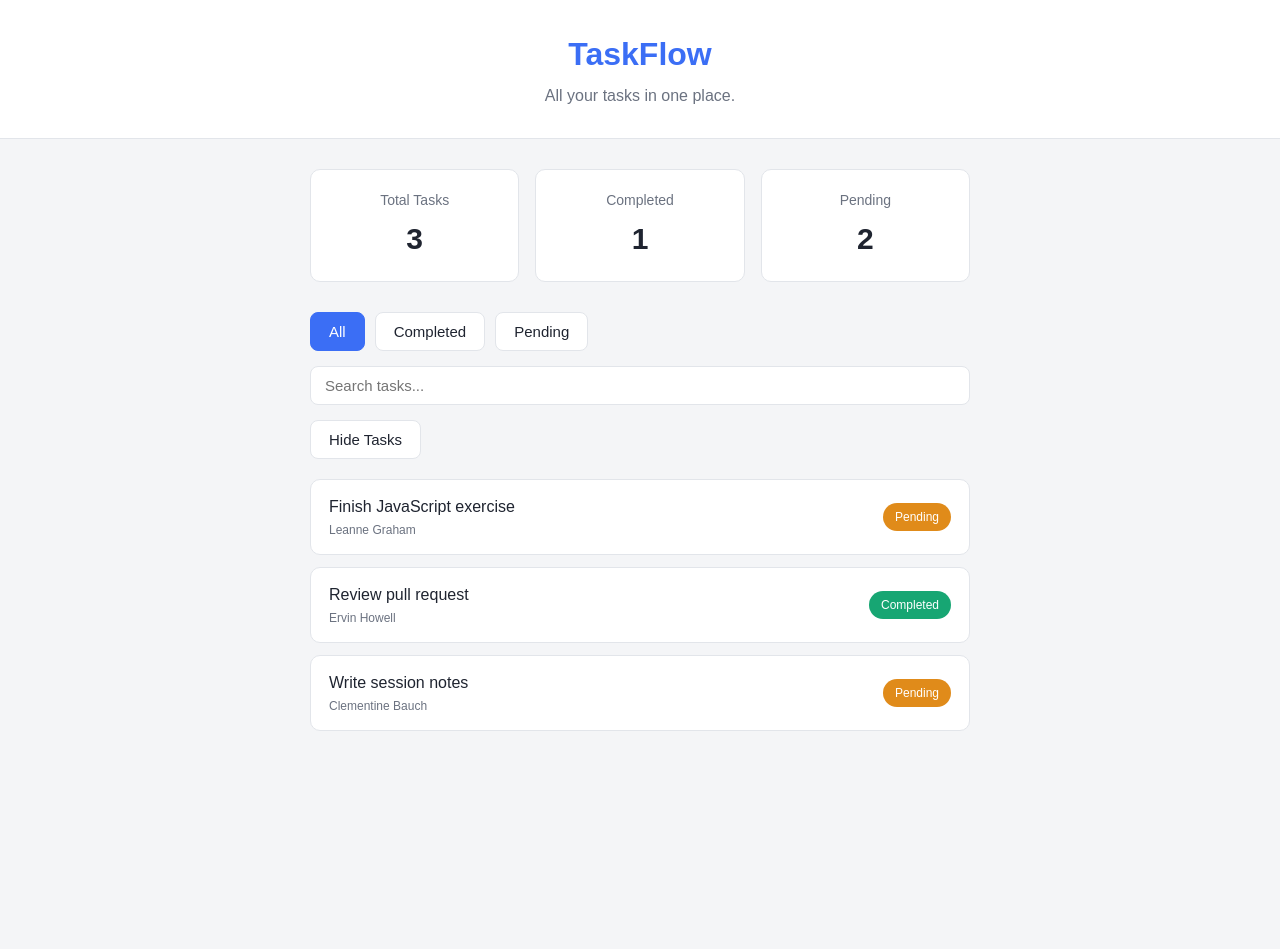
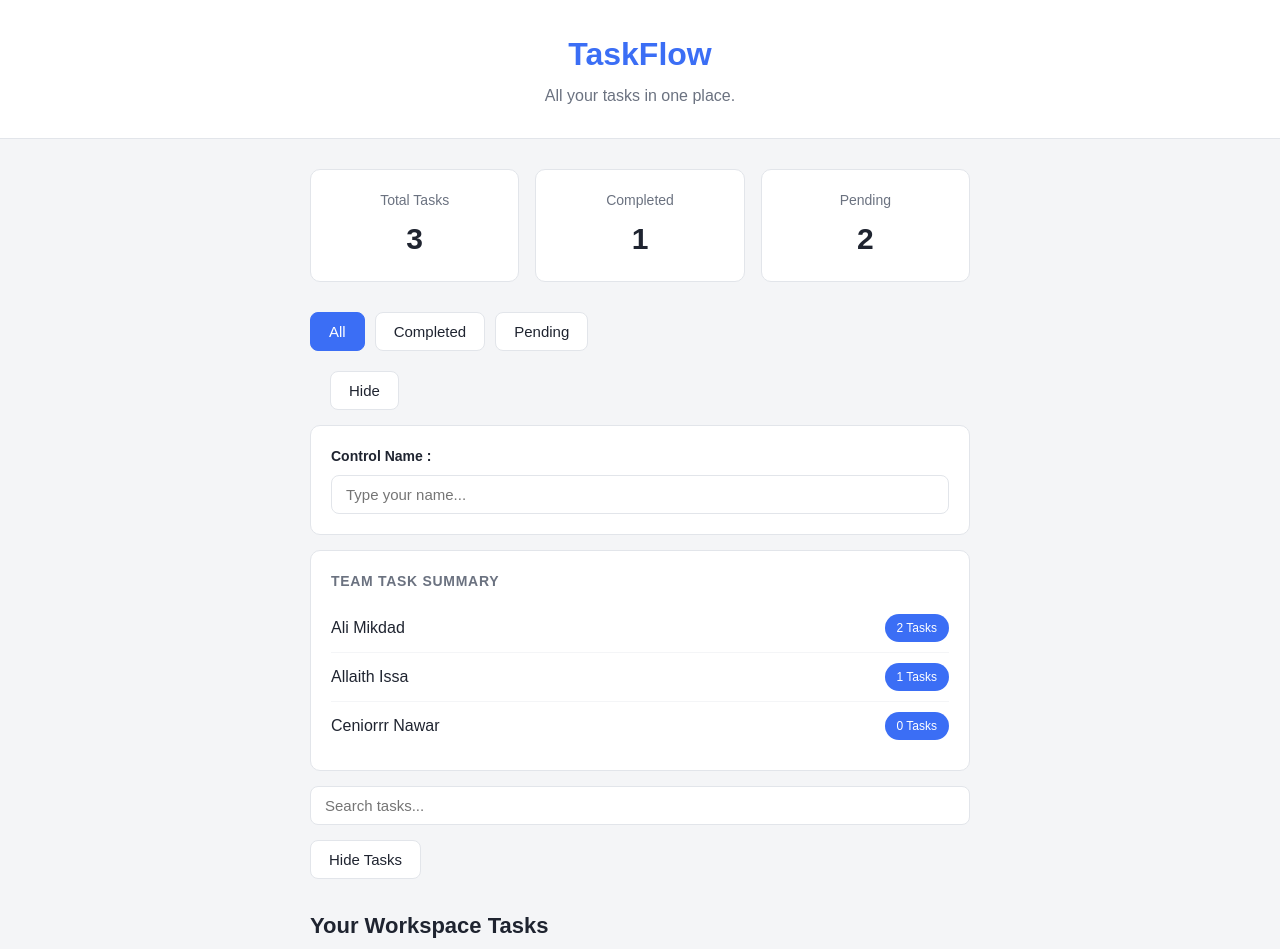
Before and after one commit to b4f-cohort8-salamiyah/b4f-cohort8-salamiyah-react-2026, a React (Vite) app: page / in a window 1280 px wide. Shown: the top 949 px of the page. Before the commit the page ends 800 px from the top, so only its background shows below. Built offline with nearby package versions, Linux system fonts and the light colour scheme.

Commit message:
Session 06 combined homework

```diff
--- a/src/App.tsx
+++ b/src/App.tsx
@@ -2,12 +2,16 @@ import { ChangeEvent, useState } from "react";
 import Header from "./components/Header";
 import StatCard from "./components/StatCard";
 import TaskItem from "./components/TaskItem";
+import SectionTitle from "./components/SectionTitle";
+import PersonSummary from "./components/PersonSummary";
+
 
 function App() {
-  // const currentFilter = "completed";
   const [currentFilter, setCurrentFilter] = useState("all");
   const [searchText, setSearchText] = useState("");
   const [showTasks, setShowTasks] = useState(true);
+ const [name, setName] = useState("");
+ const [showGreetingSection, setShowGreetingSection] = useState(true);
 
   function handleShowAll(): void {
     setCurrentFilter("all");
@@ -28,6 +32,22 @@ function App() {
   function handleToggleTasks() {
     setShowTasks(!showTasks);
   }
+function handleNameChange(event: ChangeEvent<HTMLInputElement>) {
+  setName(event.target.value);
+}
+
+function handleToggleGreeting() {
+  setShowGreetingSection(!showGreetingSection);
+}
+
+let greetingMessage = "";
+if (name === "") {
+  greetingMessage = "";
+} else if (name === "admin") {
+  greetingMessage = "Welcome back, admin.";
+} else {
+  greetingMessage = "Hello, " + name + "!";
+}
 
   return (
     <div>
@@ -60,6 +80,34 @@ function App() {
             Pending
           </button>
         </section>
+        <div className="hw-toggle-wrapper">
+          <button onClick={handleToggleGreeting} className="hw-toggle-button">
+            {showGreetingSection ? "Hide " : "Show "}
+          </button>
+        </div>
+
+        {showGreetingSection ?
+          <div className="hw-greeting-card">
+            <label className="hw-greeting-label">Control Name :</label>
+            <input
+              type="text"
+              value={name}
+              onChange={handleNameChange}
+              placeholder="Type your name..."
+              className="hw-greeting-input"
+            />
+            {name !== "" ?
+              <p className="hw-greeting-output">{greetingMessage}</p>
+            : null}
+          </div>
+        : null}
+
+        <div className="hw-summary-card">
+          <h3 className="hw-summary-header">Team Task Summary</h3>
+          <PersonSummary name="Ali Mikdad" taskCount={2} />
+          <PersonSummary name="Allaith Issa" taskCount={1} />
+          <PersonSummary name="Ceniorrr Nawar " taskCount={0} />
+        </div>
 
         <section className="search">
           <input
@@ -70,16 +118,21 @@ function App() {
             onChange={handleSearchChange}
           />
 
-          {searchText ? (
+          {searchText ?
             <p className="search-feedback">Searching for: {searchText}</p>
-          ) : null}
+          : null}
         </section>
 
         <button className="toggle-tasks-button" onClick={handleToggleTasks}>
           {showTasks ? "Hide Tasks" : "Show Tasks"}
         </button>
 
-        {showTasks ? (
+        <SectionTitle
+          title="Your Workspace Tasks"
+          subtitle="Review, manage, and track your daily team operations below."
+        />
+
+        {showTasks ?
           <ul className="task-list">
             <TaskItem
               title="Finish JavaScript exercise"
@@ -102,7 +155,7 @@ function App() {
               statusClass="pending"
             />
           </ul>
-        ) : null}
+        : null}
       </main>
     </div>
   );
--- /dev/null
+++ b/src/components/PersonSummary.tsx
@@ -0,0 +1,19 @@
+/** @format */
+
+interface PersonSummaryProps {
+  name: string;
+  taskCount: number;
+}
+
+function PersonSummary(props: PersonSummaryProps) {
+  return (
+    <div className="hw-person-line">
+      <span >{props.name}</span>
+      <span className="task-status" >
+        {props.taskCount} Tasks
+      </span>
+    </div>
+  );
+}
+
+export default PersonSummary;
--- /dev/null
+++ b/src/components/SectionTitle.tsx
@@ -0,0 +1,17 @@
+/** @format */
+
+interface SectionTitleProps {
+  title: string;
+  subtitle: string;
+}
+
+function SectionTitle(props: SectionTitleProps) {
+  return (
+    <div className="hw-section-title-wrapper">
+      <h2>{props.title}</h2>
+      <p>{props.subtitle}</p>
+    </div>
+  );
+}
+
+export default SectionTitle;
--- a/src/index.css
+++ b/src/index.css
@@ -161,7 +161,6 @@ body {
   background-color: #e08b1a;
 }
 
-/* ---------- Small screens ---------- */
 
 @media (max-width: 600px) {
   .header h1 {
@@ -202,3 +201,122 @@ body {
 .toggle-tasks-button:hover {
   border-color: #3b6ef5;
 }
+
+.hw-toggle-wrapper, .hw-greeting-card, .hw-summary-card {
+  max-width: 700px;
+  margin-left: auto;
+  margin-right: auto;
+  padding-left: 20px;
+  padding-right: 20px;
+}
+
+.hw-toggle-wrapper {
+  margin-top: 20px;
+  margin-bottom: 5px;
+  display: flex;
+}
+
+.hw-toggle-button {
+  background-color: #ffffff;
+  border: 1px solid #e2e5ea;
+  border-radius: 8px;
+  color: #1f2430;
+  cursor: pointer;
+  font-size: 15px;
+  padding: 10px 18px;
+  font-family: Arial, Helvetica, sans-serif;
+  transition: border-color 0.2s ease;
+}
+
+.hw-toggle-button:hover {
+  border-color: #3b6ef5;
+}
+
+.hw-greeting-card, .hw-summary-card {
+  background-color: #ffffff;
+  border: 1px solid #e2e5ea;
+  border-radius: 10px;
+  padding: 20px;
+  margin-top: 15px;
+  margin-bottom: 15px;
+  box-sizing: border-box;
+}
+
+.hw-greeting-label {
+  display: block;
+  color: #1f2430;
+  font-size: 14px;
+  font-weight: bold;
+  margin-bottom: 8px;
+}
+
+.hw-greeting-input {
+  border: 1px solid #e2e5ea;
+  border-radius: 8px;
+  font-size: 15px;
+  padding: 10px 14px;
+  width: 100%;
+  color: #1f2430;
+  font-family: Arial, Helvetica, sans-serif;
+  box-sizing: border-box;
+}
+
+.hw-greeting-input:focus {
+  border-color: #3b6ef5;
+  outline: none;
+}
+
+.hw-greeting-output {
+  margin-top: 12px;
+  font-size: 14px;
+  font-weight: bold;
+  color: #3b6ef5;
+  padding: 10px 14px;
+  background-color: #f4f5f7;
+  border-radius: 8px;
+  border-left: 4px solid #3b6ef5;
+}
+
+.hw-summary-header {
+  font-size: 14px;
+  font-weight: bold;
+  color: #6b7280;
+  text-transform: uppercase;
+  margin: 0 0 12px 0;
+  letter-spacing: 0.05em;
+}
+
+.hw-person-line {
+  display: flex;
+  justify-content: space-between;
+  align-items: center;
+  padding: 10px 0;
+  border-bottom: 1px solid #f4f5f7;
+}
+
+.hw-person-line:last-child {
+  border-bottom: none;
+}
+
+.hw-section-title-wrapper {
+  max-width: 700px;
+  margin: 30px auto 15px auto;
+  border-bottom: 1px solid #e2e5ea;
+  padding-bottom: 8px;
+  box-sizing: border-box;
+}
+
+.hw-section-title-wrapper h2 {
+  color: #1f2430;
+  font-size: 22px;
+  font-weight: bold;
+}
+
+.hw-section-title-wrapper p {
+  color: #6b7280;
+  font-size: 13px;
+  margin-top: 4px;
+}
+.task-status{
+  background-color: #3b6ef5;
+}
```
